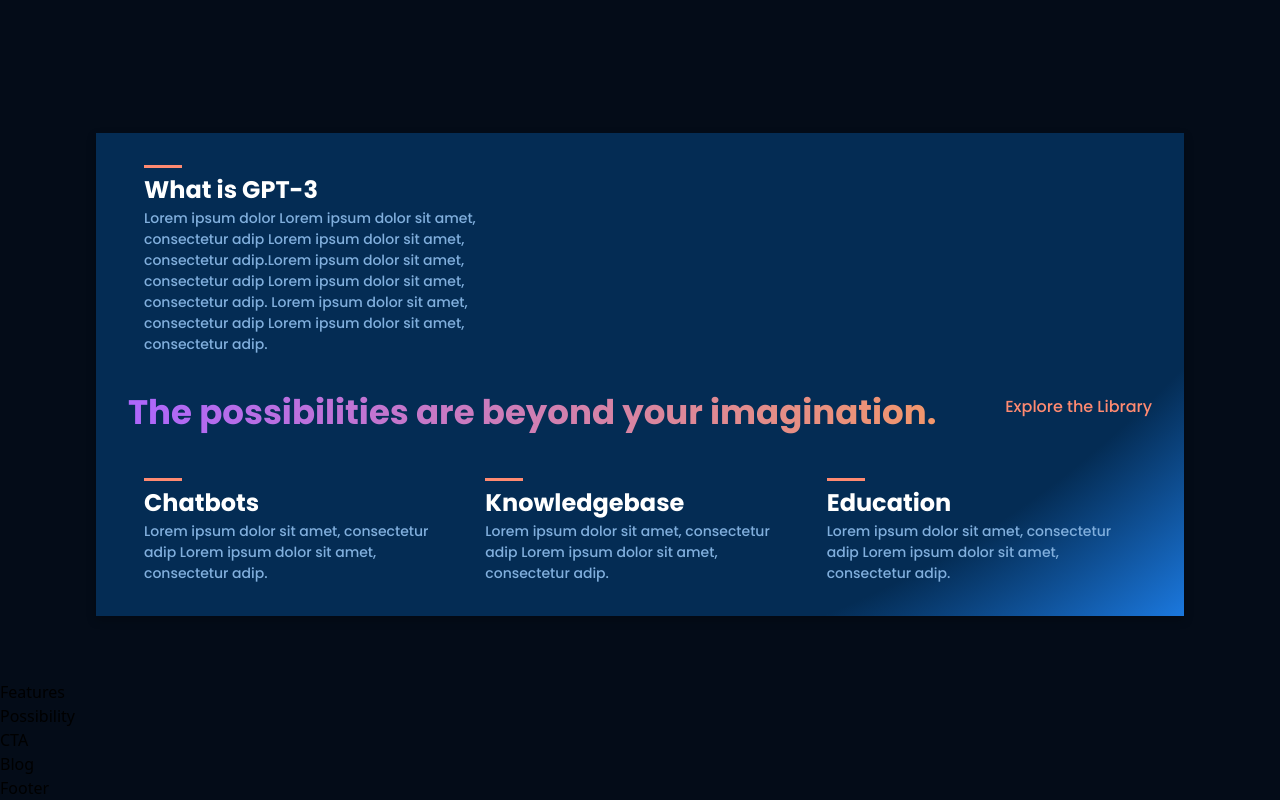
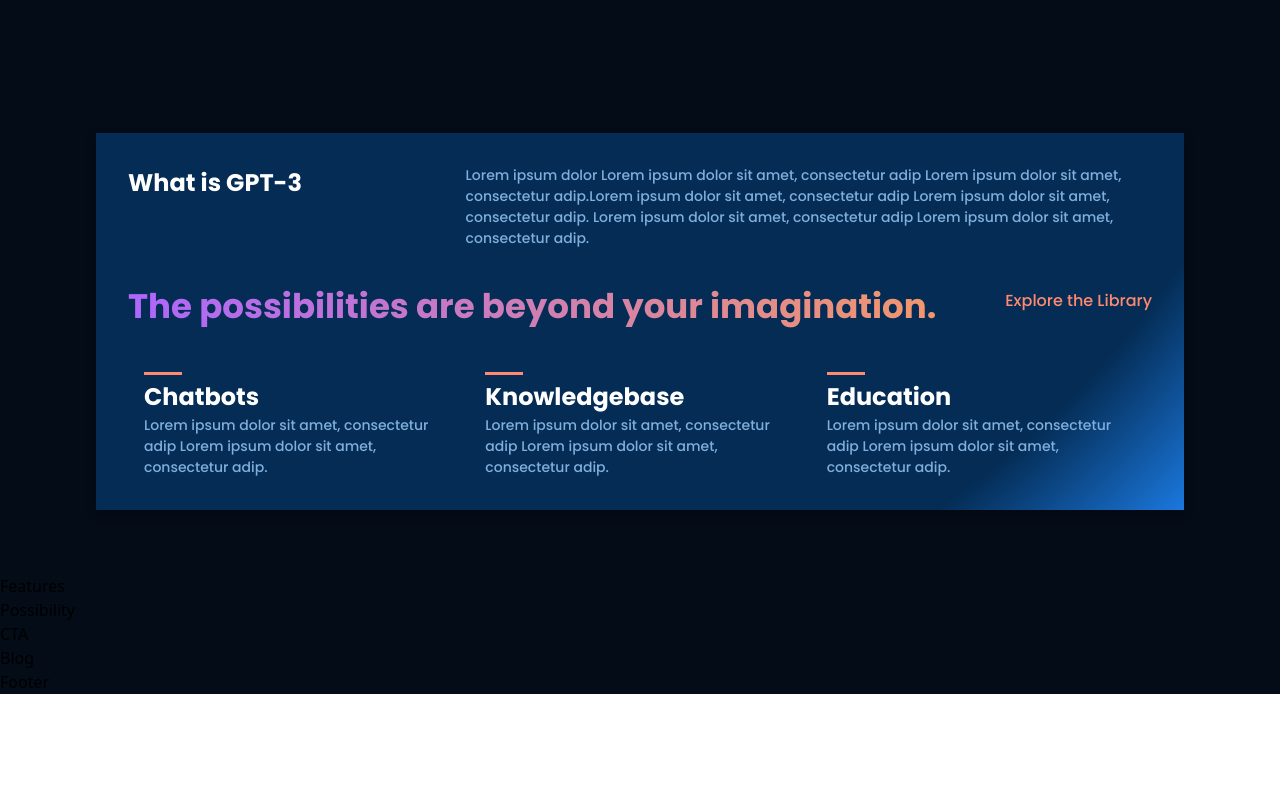
Before and after one commit to Erudite885/UI_UX-modern_website, a React (Vite) app: page / in a window 1280 px wide. Shown: the part 1250-2050 px from the top of the page. After the commit the page ends 1944 px from the top, so only its background shows below. Built offline with nearby package versions, Linux system fonts and the light colour scheme.

Commit message:
whatgpt3 component styling adjustment

```diff
--- a/src/container/WhatGPT3/WhatGPT3.jsx
+++ b/src/container/WhatGPT3/WhatGPT3.jsx
@@ -9,13 +9,18 @@
       id="wgpt3"
     >
       <div className="gpt3__whatgpt3-feature flex">
-        <Feature
-          title="What is GPT-3"
-          text=" Lorem ipsum dolor Lorem ipsum dolor sit amet, consectetur adip Lorem ipsum dolor sit
-          amet, consectetur adip.Lorem ipsum dolor sit amet, consectetur adip Lorem ipsum dolor sit
-          amet, consectetur adip. Lorem ipsum dolor sit amet, consectetur adip Lorem ipsum dolor sit
-          amet, consectetur adip. "
-        />
+        <div className="gpt3__features-container__feature-title flex flex-col md:flex-row">
+          <h1 className="font-poppins font-bold text-[24px] text-[#fff] w-full mb-4 md:mb-0 ">
+            What is GPT-3
+          </h1>
+          <p className="font-poppins font-medium text-[14px] text-text ">
+            Lorem ipsum dolor Lorem ipsum dolor sit amet, consectetur adip Lorem
+            ipsum dolor sit amet, consectetur adip.Lorem ipsum dolor sit amet,
+            consectetur adip Lorem ipsum dolor sit amet, consectetur adip. Lorem
+            ipsum dolor sit amet, consectetur adip Lorem ipsum dolor sit amet,
+            consectetur adip.
+          </p>
+        </div>
       </div>
       <div className="gpt3__whatgpt3-heading flex flex-col sm:flex-row justify-between md:items-start items-center mx-0 mt-8 mb-4 md:mb-0 ">
         <h1 className="gradient__text font-poppins font-bold text-[28px] md:text-[34px] max-w-[510px] lg:max-w-full lg:mb-8 ">
```
